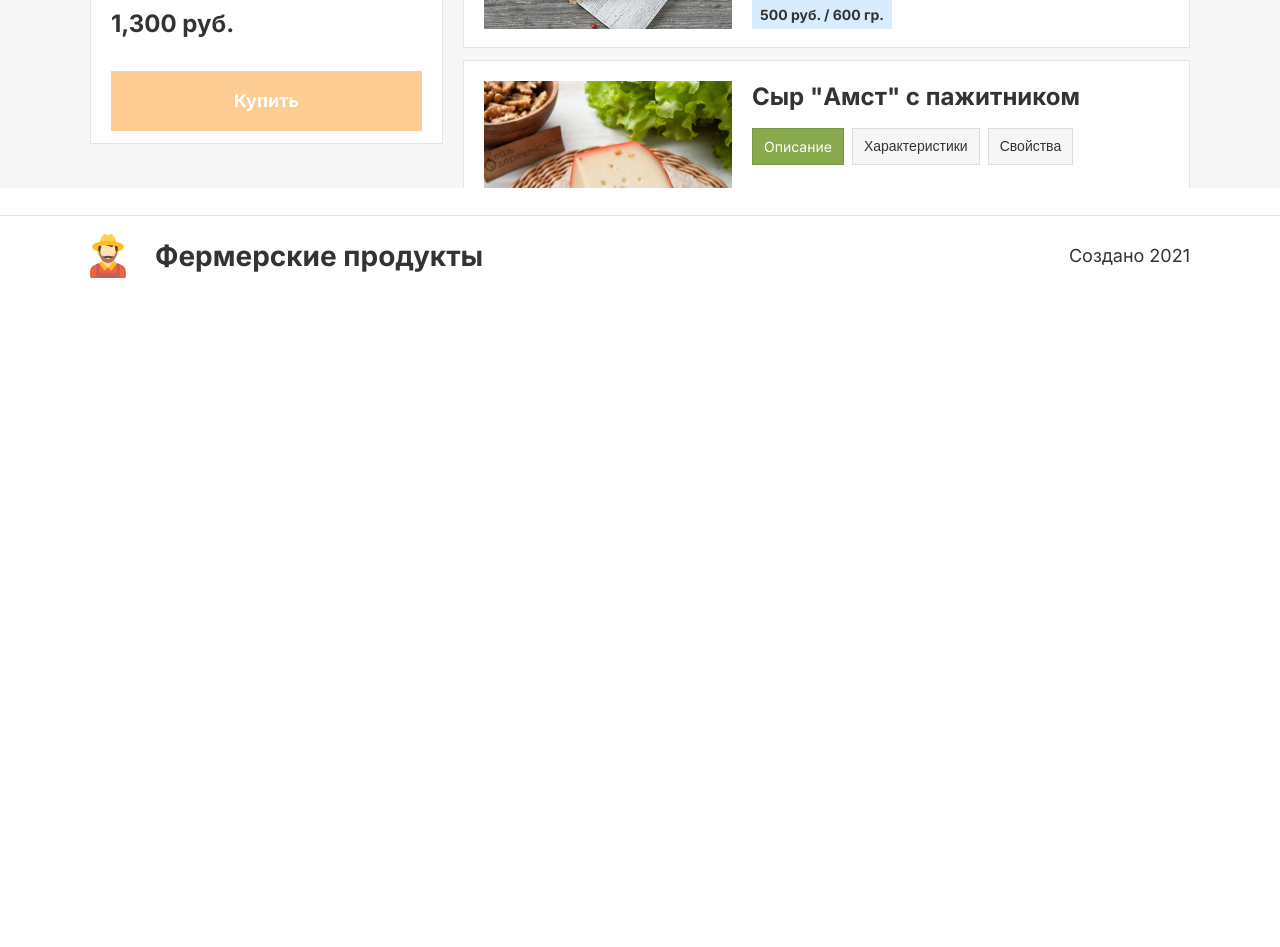
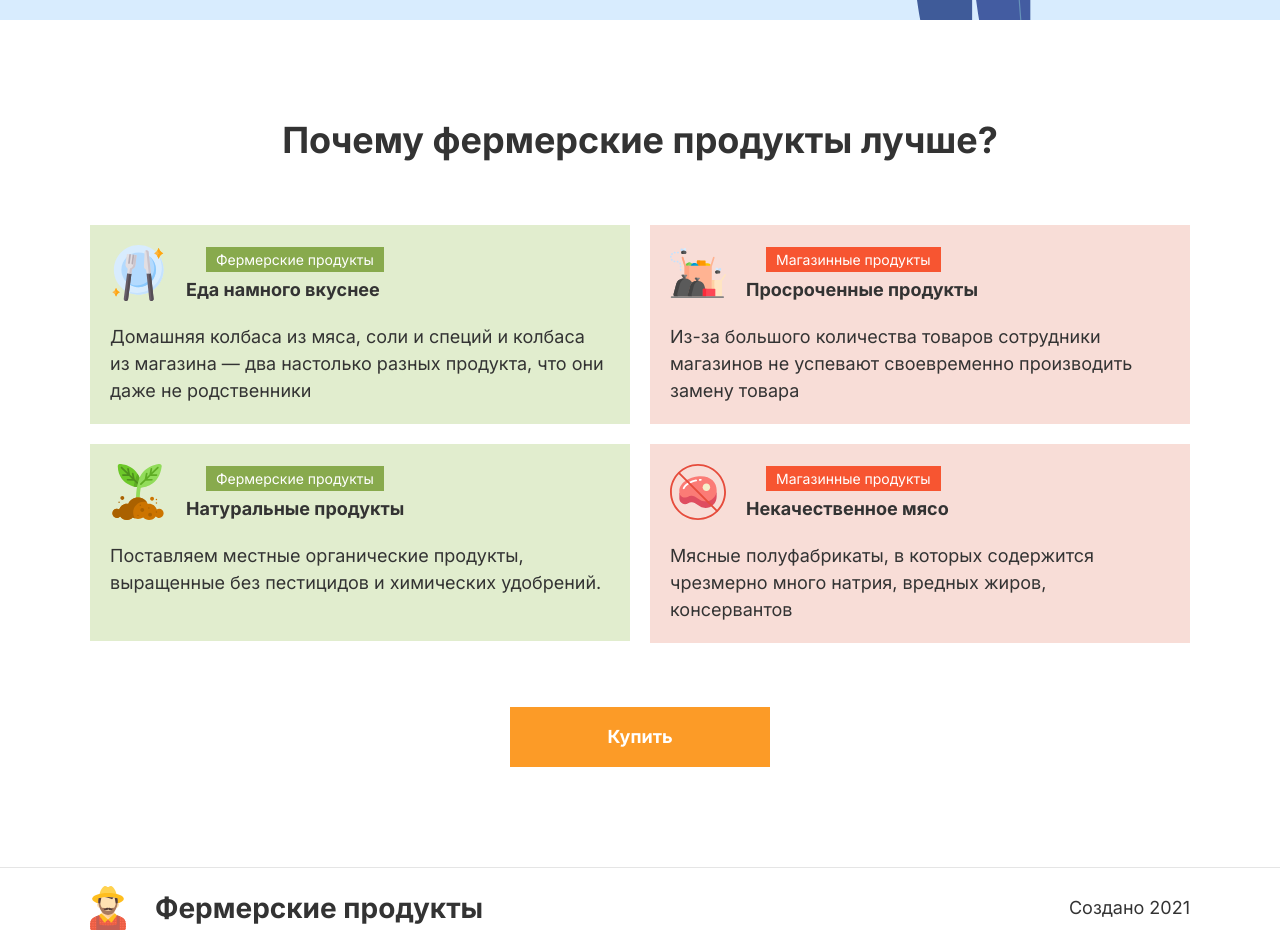
Before and after one commit to Wayksi/react_2, a React (Vite) app: page / in a window 1280 px wide. Shown: the part 660-1607 px from the top of the page. Before the commit the page ends 955 px from the top, so only its background shows below. Built offline with nearby package versions, Linux system fonts and the light colour scheme.

Commit message:
feat(app): добавил роутинг

```diff
--- a/package.json
+++ b/package.json
@@ -12,6 +12,7 @@
   "dependencies": {
     "react": "^19.1.0",
     "react-dom": "^19.1.0",
+    "react-router-dom": "^7.6.0",
     "styled-components": "^6.1.18",
     "swiper": "^11.2.7"
   },
--- a/src/components/app/app.jsx
+++ b/src/components/app/app.jsx
@@ -1,14 +1,28 @@
 import React from "react";
 import PageWrapper from "/src/components/layout/PageWrapper/PageWrapper";
-//import features from "@mocks/features";
+import features from "@mocks/features";
 import productsWithImages from "@mocks/products";
 import { GlobalStyle } from "./style";
+import { BrowserRouter as Router, Routes, Route } from "react-router-dom";
+import { AppRoute } from "/src/const";
+import MainPage from "@pages/MainPage/MainPage";
+import OrderPage from "@pages/OrderPage/OrderPage";
 
 export default function App() {
   return (
     <>
       <GlobalStyle />
-        <PageWrapper products={productsWithImages}/>;
+      <Router>
+        <Routes>
+          <Route path={AppRoute.MAIN} element={<PageWrapper />}>
+            <Route index element={<MainPage features={features} />} />
+            <Route
+              path={AppRoute.BUY.replace(AppRoute.MAIN, "")}
+              element={<OrderPage products={productsWithImages} />}
+            />
+          </Route>
+        </Routes>
+      </Router>
     </>
   )
 }
--- a/src/components/blocks/Order/Order.jsx
+++ b/src/components/blocks/Order/Order.jsx
@@ -20,9 +20,9 @@ function Order({ products }) {
     return (
         <StyledOrder>
             <Form products={products}
-            selected={selected}
-            onSelectedChange={setSelected}
-            selectedSlug={selectedSlug} />
+                selected={selected}
+                onSelectedChange={setSelected}
+                selectedSlug={selectedSlug} />
             <Slider products={visibleProducts} />
         </StyledOrder>
     );
--- a/src/components/layout/PageWrapper/PageWrapper.jsx
+++ b/src/components/layout/PageWrapper/PageWrapper.jsx
@@ -1,17 +1,15 @@
 import React from "react";
 import Header from "@layout/Header/Header";
 import Footer from "@layout/Footer/Footer";
-import MainPage from "@pages/MainPage/MainPage";
-import OrderPage from "@pages/OrderPage/OrderPage";
 import { Main } from "./style";
+import { Outlet } from "react-router-dom";
 
-function PageWrapper({ ...prop }) {
+function PageWrapper() {
     return (
         <>
             <Header />
             <Main>
-                {/* <MainPage features={features} /> */}
-                <OrderPage {...prop} />
+                <Outlet />
             </Main>
             <Footer />
         </>
--- a/src/components/ui/Button/Button.jsx
+++ b/src/components/ui/Button/Button.jsx
@@ -12,7 +12,7 @@ function Button({ children,
         <StyledButton
             {...props}
             $maxWidth={maxWidth}
-            {...(link ? { href: link } : { as: "button", onClick, type: "button" })}
+            {...(link ? { to: link } : { as: "button", onClick, type: "button" })}
             className={className}
         >
             {children}
--- a/src/components/ui/Button/style.js
+++ b/src/components/ui/Button/style.js
@@ -1,6 +1,7 @@
 import styled from "styled-components";
+import { Link } from "react-router-dom";
 
-export const StyledButton = styled.a`
+export const StyledButton = styled(Link)`
   display: block;
   min-height: 60px;
   padding: 0 24px;
--- a/src/components/ui/Logo/Logo.jsx
+++ b/src/components/ui/Logo/Logo.jsx
@@ -1,10 +1,18 @@
 import React from "react";
 import LogoIcon from "/src/assets/logo.svg?react";
-import { StyledLogo, Text } from "./style";
+import { AppRoute } from "/src/const";
+import { StyledLogo, StyledLogoMainPage, Text } from "./style";
+import { useLocation } from "react-router-dom";
 
 function Logo () {
-    return (
-        <StyledLogo href="/">
+    const { pathName } = useLocation();
+    return pathName === AppRoute.MAIN ? (
+        <StyledLogoMainPage>
+            <LogoIcon />
+            <Text>Фермерские продукты</Text>
+        </StyledLogoMainPage>
+    ) : (
+        <StyledLogo to={AppRoute.MAIN}>
             <LogoIcon />
             <Text>Фермерские продукты</Text>
         </StyledLogo>
--- a/src/components/ui/Logo/style.js
+++ b/src/components/ui/Logo/style.js
@@ -1,10 +1,15 @@
-import styled from "styled-components";
+import styled, { css } from "styled-components";
+import { Link } from "react-router-dom";
 
-export const StyledLogo = styled.a`
+const logoStyle = css`
   display: flex;
   margin-left: -4px;
   height: 44px;
   align-items: center;
+`;
+
+export const StyledLogo = styled(Link)`
+  ${logoStyle}
   text-decoration: none;
   color: ${(props) => props.theme.colorBlackForText};
 
@@ -16,6 +21,10 @@ export const StyledLogo = styled.a`
   }
 `;
 
+export const StyledLogoMainPage = styled.span`
+  ${logoStyle}
+`;
+
 export const Text = styled.span`
   display: flex;
   min-height: 44px;
--- /dev/null
+++ b/src/const.js
@@ -0,0 +1,4 @@
+export const AppRoute = {
+    MAIN: "/",
+    BUY: "/buy"
+};
```
Also changed, not shown: 2 other files (tests, documents, lock files or other folders). Lines whose indentation alone changed are shown as unchanged.
